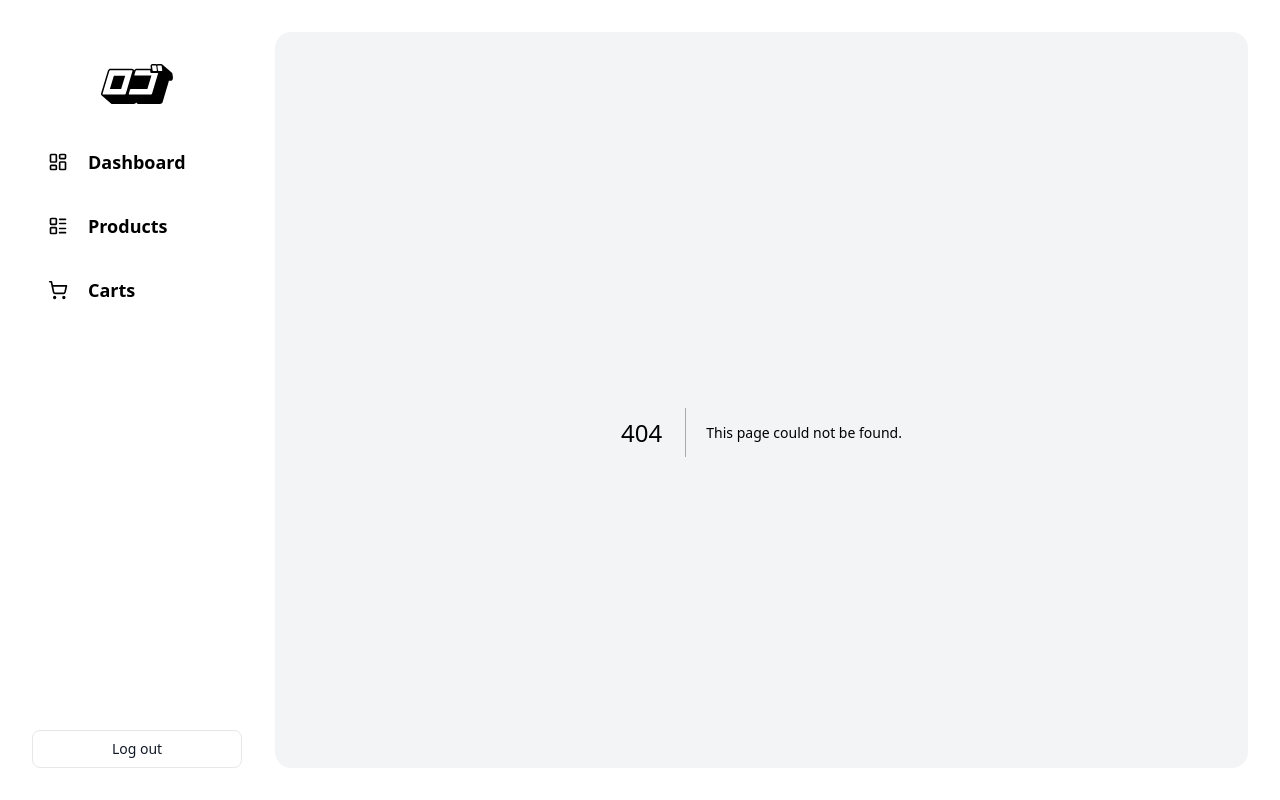
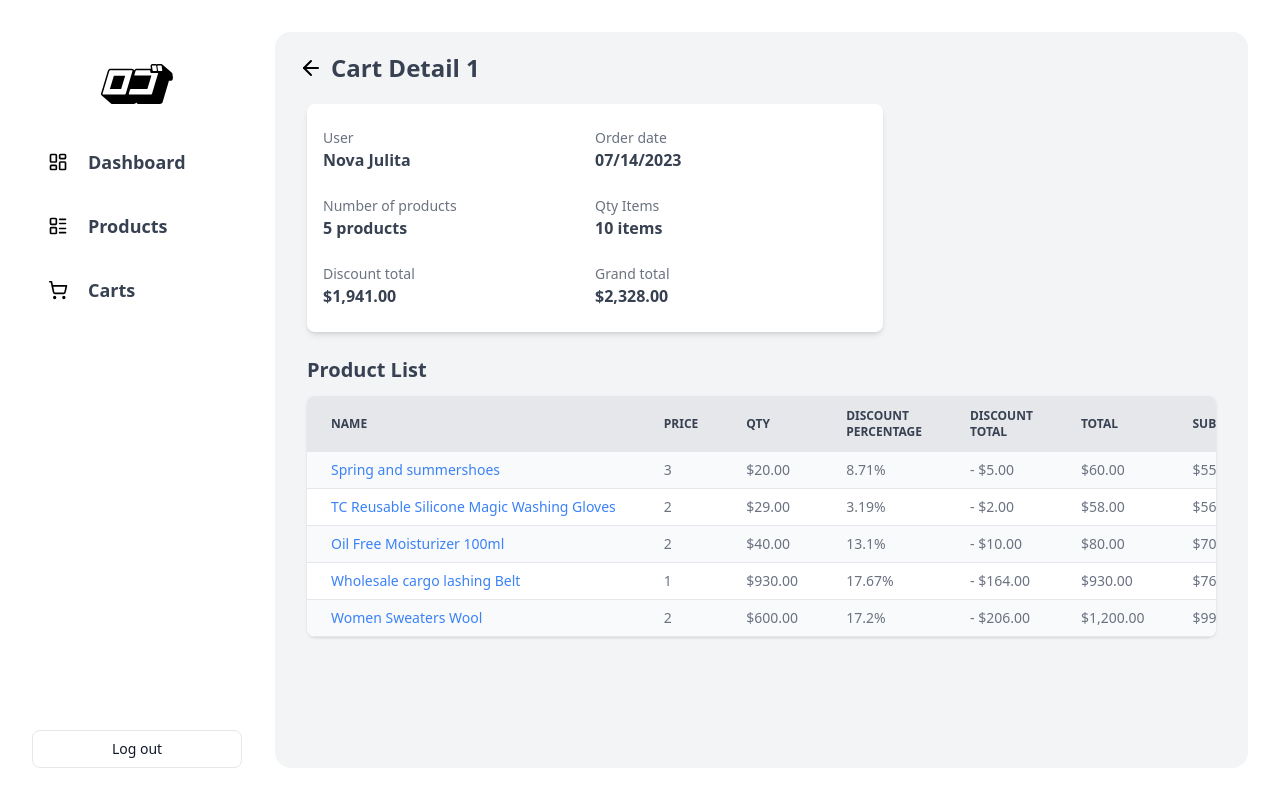
Before and after one commit to fadlidotdev/suikocommerce, a Next.js app: page /dashboard/carts/1 in a window 1280 px wide. Before the commit this address had no page. Built offline with nearby package versions, Linux system fonts and the light colour scheme.

Commit message:
feat(carts): slice cart and detail cart page
Signed-off-by: Fadli Hidayatullah <fadlihdytullah@gmail.com>

```diff
--- a/package.json
+++ b/package.json
@@ -17,6 +17,7 @@
     "axios": "^1.4.0",
     "class-variance-authority": "^0.6.1",
     "clsx": "^1.2.1",
+    "date-fns": "^2.30.0",
     "eslint": "8.44.0",
     "next": "13.4.9",
     "postcss": "8.4.25",
--- /dev/null
+++ b/src/components/common/Card/Card.tsx
@@ -0,0 +1,21 @@
+import {classes} from "@/utils/core";
+import React, {HTMLProps} from "react";
+
+interface Props extends HTMLProps<HTMLDivElement> {
+  children: JSX.Element | JSX.Element[];
+}
+
+const Card = ({children, className, ...otherProps}: Props) => {
+  return (
+    <div
+      className={classes(
+        "w-full px-4 py-3 shadow-md bg-white rounded-lg ",
+        className,
+      )}
+      {...otherProps}>
+      {children}
+    </div>
+  );
+};
+
+export default Card;
--- /dev/null
+++ b/src/components/common/Card/index.tsx
@@ -0,0 +1 @@
+export {default} from "./Card";
--- a/src/components/common/Table/Table.tsx
+++ b/src/components/common/Table/Table.tsx
@@ -28,11 +28,16 @@ export const TD = ({children, className}: TDProps) => (
 type Props = {
   columns: string[];
   children: JSX.Element[];
+  className?: string;
 };
 
-const Table = ({columns, children}: Props) => {
+const Table = ({columns, children, className}: Props) => {
   return (
-    <div className="relative mb-4 overflow-x-auto rounded-lg shadow">
+    <div
+      className={classes(
+        "relative overflow-x-auto rounded-lg shadow",
+        className,
+      )}>
       <table className="w-full text-sm text-left text-gray-500">
         <thead className="text-xs text-gray-700 uppercase bg-gray-200">
           <tr>
--- a/src/components/common/index.ts
+++ b/src/components/common/index.ts
@@ -1,4 +1,5 @@
 export {default as Button} from "./Button";
+export {default as Card} from "./Card";
 export {default as IconButton} from "./IconButton";
 export {default as Logo} from "./Logo";
 export {default as Meta} from "./Meta";
--- /dev/null
+++ b/src/pages/dashboard/carts/[id].tsx
@@ -0,0 +1,157 @@
+import {Card, TD, TH, TR, Table} from "@/components/common";
+import {withMeta} from "@/components/common/Meta/Meta";
+import {
+  DashboardContent,
+  DashboardHeader,
+} from "@/components/layouts/DashboardLayout";
+import {useRouter} from "next/router";
+import {useMemo} from "react";
+import {format} from "date-fns";
+import {formatToCurrency} from "@/utils/core";
+import Link from "next/link";
+import {routes} from "@/utils/routes";
+
+const dummyData = {
+  id: 1,
+  products: [
+    {
+      id: 59,
+      title: "Spring and summershoes",
+      price: 20,
+      quantity: 3,
+      total: 60,
+      discountPercentage: 8.71,
+      discountedPrice: 55,
+    },
+    {
+      id: 88,
+      title: "TC Reusable Silicone Magic Washing Gloves",
+      price: 29,
+      quantity: 2,
+      total: 58,
+      discountPercentage: 3.19,
+      discountedPrice: 56,
+    },
+    {
+      id: 18,
+      title: "Oil Free Moisturizer 100ml",
+      price: 40,
+      quantity: 2,
+      total: 80,
+      discountPercentage: 13.1,
+      discountedPrice: 70,
+    },
+    {
+      id: 95,
+      title: "Wholesale cargo lashing Belt",
+      price: 930,
+      quantity: 1,
+      total: 930,
+      discountPercentage: 17.67,
+      discountedPrice: 766,
+    },
+    {
+      id: 39,
+      title: "Women Sweaters Wool",
+      price: 600,
+      quantity: 2,
+      total: 1200,
+      discountPercentage: 17.2,
+      discountedPrice: 994,
+    },
+  ],
+  total: 2328,
+  discountedTotal: 1941,
+  userId: 97,
+  totalProducts: 5,
+  totalQuantity: 10,
+};
+
+const CartDetailPage = () => {
+  const {query} = useRouter();
+
+  const orderDate = useMemo(() => format(new Date(), "MM/dd/yyyy"), []);
+
+  const columns = useMemo(
+    () => [
+      "Name",
+      "Price",
+      "Qty",
+      "Discount percentage",
+      "Discount total",
+      "Total",
+      "Subtotal",
+    ],
+    [],
+  );
+
+  return (
+    <>
+      <DashboardHeader title={`Cart Detail ${query.id}`} hasBack />
+
+      <DashboardContent>
+        <Card className="max-w-xl mb-6">
+          <div className="grid grid-cols-1 md:grid-cols-2">
+            <div className="flex flex-col py-3">
+              <span className="text-sm text-gray-500">User</span>
+              <span className="font-bold">Nova Julita</span>
+            </div>
+            <div className="flex flex-col py-3">
+              <span className="text-sm text-gray-500">Order date</span>
+              <span className="font-bold">{orderDate}</span>
+            </div>
+            <div className="flex flex-col py-3">
+              <span className="text-sm text-gray-500">Number of products</span>
+              <span className="font-bold">
+                {dummyData.totalProducts} products
+              </span>
+            </div>
+            <div className="flex flex-col py-3">
+              <span className="text-sm text-gray-500">Qty Items</span>
+              <span className="font-bold">{dummyData.totalQuantity} items</span>
+            </div>
+            <div className="flex flex-col py-3">
+              <span className="text-sm text-gray-500">Discount total</span>
+              <span className="font-bold">
+                {formatToCurrency(dummyData.discountedTotal)}
+              </span>
+            </div>
+            <div className="flex flex-col py-3">
+              <span className="text-sm text-gray-500">Grand total</span>
+              <span className="font-bold">
+                {formatToCurrency(dummyData.total)}
+              </span>
+            </div>
+          </div>
+        </Card>
+
+        <div className="space-y-3">
+          <h2 className="text-xl font-bold">Product List</h2>
+          <Table columns={columns}>
+            {dummyData.products.map((product) => (
+              <TR key={product.id}>
+                <TH>
+                  <Link
+                    href={routes("dashboard/products/detail", product.id)}
+                    className="text-blue-500 hover:underline hover:decoration-solid">
+                    {product.title}
+                  </Link>
+                </TH>
+                <TD>{product.quantity}</TD>
+                <TD>{formatToCurrency(product.price)}</TD>
+                <TD>{product.discountPercentage}%</TD>
+                <TD>
+                  - {formatToCurrency(product.total - product.discountedPrice)}
+                </TD>
+                <TD>{formatToCurrency(product.total)}</TD>
+                <TD>{formatToCurrency(product.discountedPrice)}</TD>
+              </TR>
+            ))}
+          </Table>
+        </div>
+      </DashboardContent>
+    </>
+  );
+};
+
+export default withMeta(CartDetailPage, {title: "Cart details"});
--- a/src/pages/dashboard/carts/index.tsx
+++ b/src/pages/dashboard/carts/index.tsx
@@ -1,15 +1,172 @@
+import {Button, Pagination, TD, TH, TR, Table} from "@/components/common";
 import {withMeta} from "@/components/common/Meta/Meta";
 import {
   DashboardContent,
   DashboardHeader,
 } from "@/components/layouts/DashboardLayout";
+import {formatToCurrency} from "@/utils/core";
+import {routes} from "@/utils/routes";
+import Link from "next/link";
+import {useMemo, useState} from "react";
+
+const dummyData = [
+  {
+    id: 1,
+    products: [
+      {
+        id: 59,
+        title: "Spring and summershoes",
+        price: 20,
+        quantity: 3,
+        total: 60,
+        discountPercentage: 8.71,
+        discountedPrice: 55,
+      },
+      {
+        id: 88,
+        title: "TC Reusable Silicone Magic Washing Gloves",
+        price: 29,
+        quantity: 2,
+        total: 58,
+        discountPercentage: 3.19,
+        discountedPrice: 56,
+      },
+      {
+        id: 18,
+        title: "Oil Free Moisturizer 100ml",
+        price: 40,
+        quantity: 2,
+        total: 80,
+        discountPercentage: 13.1,
+        discountedPrice: 70,
+      },
+      {
+        id: 95,
+        title: "Wholesale cargo lashing Belt",
+        price: 930,
+        quantity: 1,
+        total: 930,
+        discountPercentage: 17.67,
+        discountedPrice: 766,
+      },
+      {
+        id: 39,
+        title: "Women Sweaters Wool",
+        price: 600,
+        quantity: 2,
+        total: 1200,
+        discountPercentage: 17.2,
+        discountedPrice: 994,
+      },
+    ],
+    total: 2328,
+    discountedTotal: 1941,
+    userId: 97,
+    totalProducts: 5,
+    totalQuantity: 10,
+  },
+  {
+    id: 2,
+    products: [
+      {
+        id: 96,
+        title: "lighting ceiling kitchen",
+        price: 30,
+        quantity: 2,
+        total: 60,
+        discountPercentage: 14.89,
+        discountedPrice: 51,
+      },
+      {
+        id: 91,
+        title: "Black Motorbike",
+        price: 569,
+        quantity: 3,
+        total: 1707,
+        discountPercentage: 13.63,
+        discountedPrice: 1474,
+      },
+      {
+        id: 9,
+        title: "Infinix INBOOK",
+        price: 1099,
+        quantity: 1,
+        total: 1099,
+        discountPercentage: 11.83,
+        discountedPrice: 969,
+      },
+      {
+        id: 16,
+        title: "Hyaluronic Acid Serum",
+        price: 19,
+        quantity: 1,
+        total: 19,
+        discountPercentage: 13.31,
+        discountedPrice: 16,
+      },
+      {
+        id: 54,
+        title: "Pubg Printed Graphic T-Shirt",
+        price: 46,
+        quantity: 3,
+        total: 138,
+        discountPercentage: 16.44,
+        discountedPrice: 115,
+      },
+    ],
+    total: 3023,
+    discountedTotal: 2625,
+    userId: 30,
+    totalProducts: 5,
+    totalQuantity: 10,
+  },
+];
 
 const CartsPage = () => {
+  const [currentPage, setCurrentPage] = useState(1);
+
+  const columns = useMemo(
+    () => [
+      "ID",
+      "User ID",
+      "Total Products",
+      "Total Quantity",
+      "Discount",
+      "Total",
+      "Action",
+    ],
+    [],
+  );
+
   return (
     <>
       <DashboardHeader title="Carts" />
       <DashboardContent>
-        <div>Cart Content</div>
+        <Table columns={columns} className="mb-6">
+          {dummyData.map((cart) => (
+            <TR key={cart.id}>
+              <TH>{cart.id}</TH>
+              <TD>{cart.userId}</TD>
+              <TD>{cart.totalProducts}</TD>
+              <TD>{cart.totalQuantity}</TD>
+              <TD>{formatToCurrency(cart.discountedTotal)}</TD>
+              <TD>{formatToCurrency(cart.total)}</TD>
+              <TD>
+                <Link href={routes("dashboard/carts/detail", cart.id)}>
+                  <Button variant="alternate" size="small">
+                    Detail
+                  </Button>
+                </Link>
+              </TD>
+            </TR>
+          ))}
+        </Table>
+
+        <Pagination
+          currentPage={currentPage}
+          totalPage={10}
+          onChange={(page) => setCurrentPage(page)}
+        />
       </DashboardContent>
     </>
   );
--- a/src/pages/dashboard/products/[id].tsx
+++ b/src/pages/dashboard/products/[id].tsx
@@ -11,6 +11,7 @@ const ProductDetailPage = () => {
       <Meta title="Microsoft Surface Laptop 4" />
 
       <DashboardHeader title="Microsoft Surface Laptop 4" hasBack />
+
       <DashboardContent>
         <div className="md:flex md:gap-8">
           <form className="w-full max-w-lg mb-4 space-y-4">
--- a/src/pages/dashboard/products/index.tsx
+++ b/src/pages/dashboard/products/index.tsx
@@ -210,7 +210,7 @@ const ProductsPage = () => {
     <>
       <DashboardHeader title="Products" />
       <DashboardContent>
-        <Table columns={columns}>
+        <Table columns={columns} className="mb-6">
           {dummyData.map((product) => (
             <TR key={product.id}>
               <TH>{product.title}</TH>
--- a/src/utils/core.ts
+++ b/src/utils/core.ts
@@ -2,3 +2,9 @@ import {ClassValue, clsx} from "clsx";
 import {twMerge} from "tailwind-merge";
 
 export const classes = (...inputs: ClassValue[]) => twMerge(clsx(...inputs));
+
+export const formatToCurrency = (value: number) =>
+  new Intl.NumberFormat("en-US", {
+    currency: "USD",
+    style: "currency",
+  }).format(value);
--- a/src/utils/routes.ts
+++ b/src/utils/routes.ts
@@ -2,8 +2,9 @@ const listOfRoutes = [
   "dashboard",
   "dashboard/login",
   "dashboard/products",
+  "dashboard/products/detail",
   "dashboard/carts",
-  "dashboard/products/detail",
+  "dashboard/carts/detail",
 ] as const;
 
 type Route = (typeof listOfRoutes)[number];
@@ -11,6 +12,7 @@ type Route = (typeof listOfRoutes)[number];
 const routesBuilder = (name: Route, id: string | number) => {
   const routes: Partial<{[key in Route]: string}> = {
     "dashboard/products/detail": "dashboard/products",
+    "dashboard/carts/detail": "dashboard/carts",
   };
 
   return "/".concat(routes[name] as string, "/", id.toString()) ?? "/";
```
Also changed, not shown: 1 other file (tests, documents, lock files or other folders).
